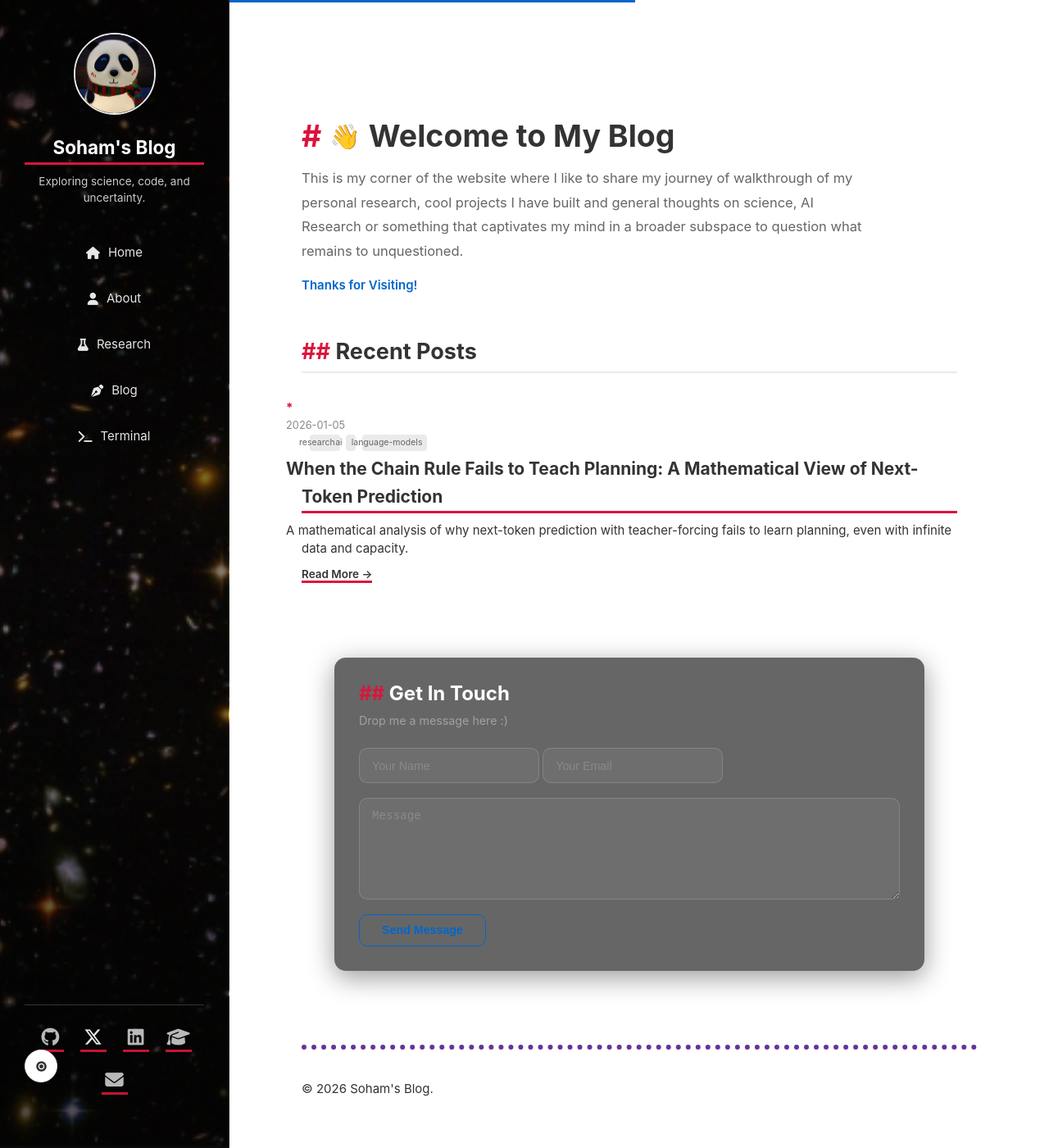
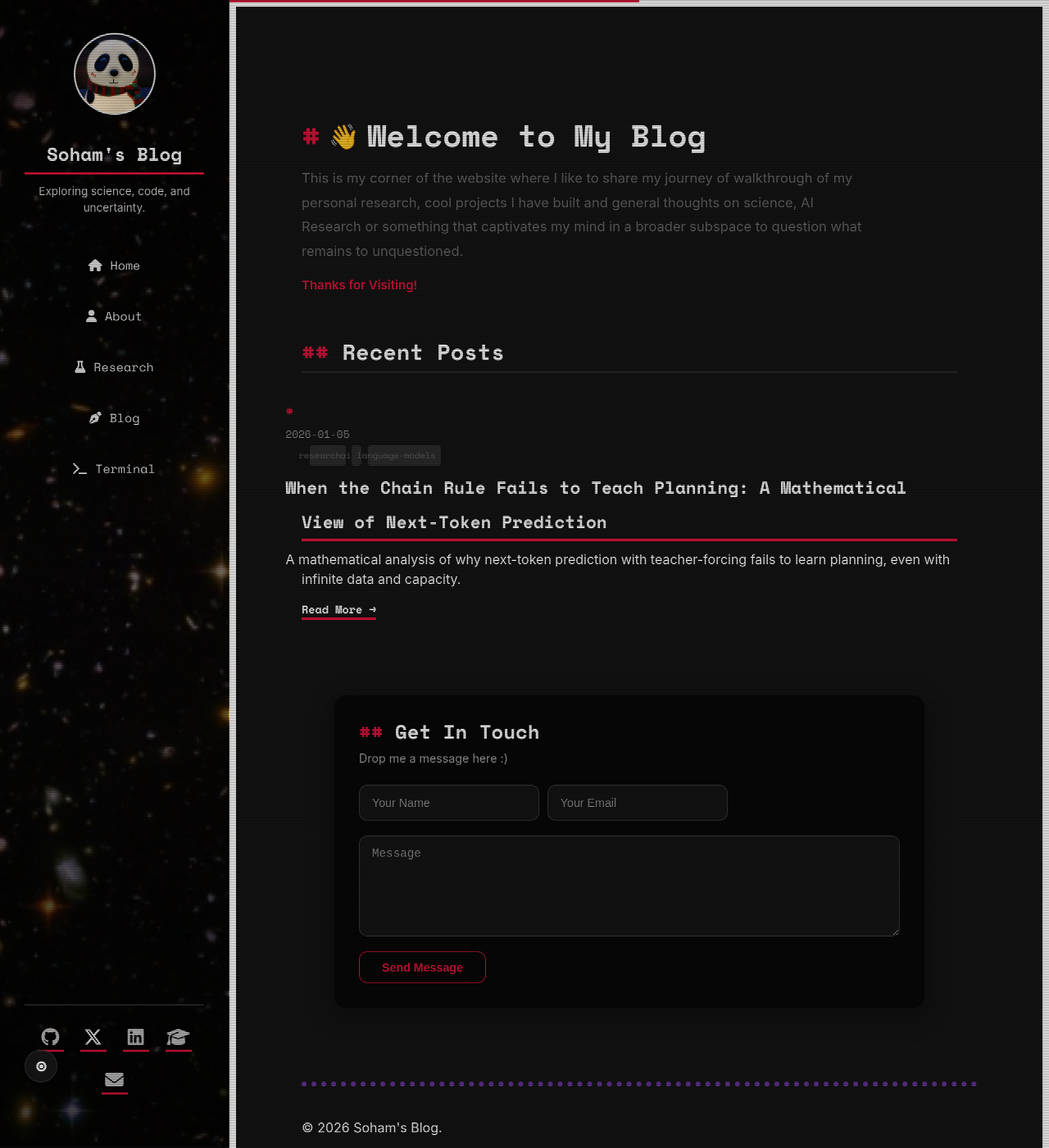
Before and after one commit to shb2908/shb2908.github.io, a Jekyll site: the page built from index.html, in a window 1280 px wide and 1400 px high. Shown: the whole window at 82% size. Built offline with Jekyll 4.4.1, drawn with Linux system fonts in a browser that asks for light colours.

Commit message:
templating reformatted#3

```diff
--- a/assets/css/gamify.css
+++ b/assets/css/gamify.css
@@ -1,42 +1,64 @@
 /* --- LAYOUT: SIDEBAR + CONTENT --- */
+@import url('https://fonts.googleapis.com/css2?family=Space+Mono:wght@400;700&display=swap');
+
 :root {
     --sidebar-width: 280px;
-    --bg-color: #fff;
-    --text-color: #333;
-    --sidebar-bg: #f8f9fa;
-    --border-color: #eaeaea;
-    --accent-color: #0066cc;
-    --xp-color: #333;
-    --card-bg: #fff;
-    --card-shadow: 0 2px 8px rgba(0, 0, 0, 0.05);
+    --bg-color: #151515;
+    --text-color: #fff;
+    --sidebar-bg: #0a0a0a;
+    --border-color: rgba(255, 255, 255, 0.1);
+    --accent-color: #dc143c;
+    --xp-color: #fff;
+    --card-bg: rgba(30, 30, 30, 0.8);
+    --card-shadow: 0 2px 8px rgba(0, 0, 0, 0.3);
 }
 
-/* Dark Mode */
+/* Dark Mode - same as default now */
 body.dark-mode {
-    --bg-color: #1a1a1a;
-    --text-color: #e0e0e0;
-    --sidebar-bg: #222;
-    --border-color: #333;
-    --card-bg: #2a2a2a;
+    --bg-color: #151515;
+    --text-color: #fff;
+    --sidebar-bg: #0a0a0a;
+    --border-color: rgba(255, 255, 255, 0.1);
+    --card-bg: rgba(30, 30, 30, 0.8);
     --xp-color: #fff;
 }
 
 @media (prefers-color-scheme: dark) {
     :root {
-        --bg-color: #1a1a1a;
-        --text-color: #e0e0e0;
-        --sidebar-bg: #222;
-        --border-color: #333;
-        --card-bg: #2a2a2a;
+        --bg-color: #151515;
+        --text-color: #fff;
+        --sidebar-bg: #0a0a0a;
+        --border-color: rgba(255, 255, 255, 0.1);
+        --card-bg: rgba(30, 30, 30, 0.8);
         --xp-color: #fff;
     }
 }
 
+html {
+    height: 100%;
+}
+
+html::after {
+    content: '';
+    position: fixed;
+    top: 0;
+    left: 0;
+    width: 100%;
+    height: 100%;
+    background-image: linear-gradient(rgba(0, 0, 0, 0.4) 1px, transparent 1px);
+    background-size: 2px 2px;
+    background-repeat: repeat;
+    pointer-events: none;
+    z-index: 9999;
+}
+
 body {
     margin: 0;
-    font-family: -apple-system, BlinkMacSystemFont, "Segoe UI", Roboto, sans-serif;
-    background: var(--bg-color);
-    color: var(--text-color);
+    font-family: "Space Mono", monospace;
+    font-size: 16px;
+    background: #151515;
+    color: #fff;
+    line-height: 2.0;
     display: flex;
     min-height: 100vh;
 }
@@ -188,16 +210,17 @@ body {
     flex: 1;
     padding: 60px 80px;
     max-width: 1000px;
-    /* Content limit */
     display: flex;
     flex-direction: column;
     min-height: 100vh;
+    background: #151515;
 }
 
 .page-content {
     max-width: 800px;
     flex: 1;
-    /* Pushes footer to bottom */
+    background: transparent;
+    color: #fff;
 }
 
 /* --- GAMIFICATION ELEMENTS (Subtle) --- */
@@ -249,26 +272,34 @@ body {
     }
 }
 
-/* --- TYPOGRAPHY & ELEMENTS --- */
 h1,
 h2,
 h3 {
-    color: var(--text-color);
+    color: #fff;
     font-weight: 700;
 }
 
 p {
-    line-height: 1.7;
+    line-height: 2.0;
     margin-bottom: 1.5rem;
 }
 
 a {
-    color: var(--accent-color);
-    text-decoration: none;
+    color: #fff;
+    text-decoration: underline;
+    text-decoration-color: rgba(255, 255, 255, 0.5);
+    text-underline-offset: 2px;
 }
 
 a:hover {
-    text-decoration: underline;
+    text-decoration-color: #fff;
+}
+
+hr {
+    height: 4px;
+    background: #fff;
+    opacity: 0.25;
+    border: none;
 }
 
 /* Post List Styles */
```
